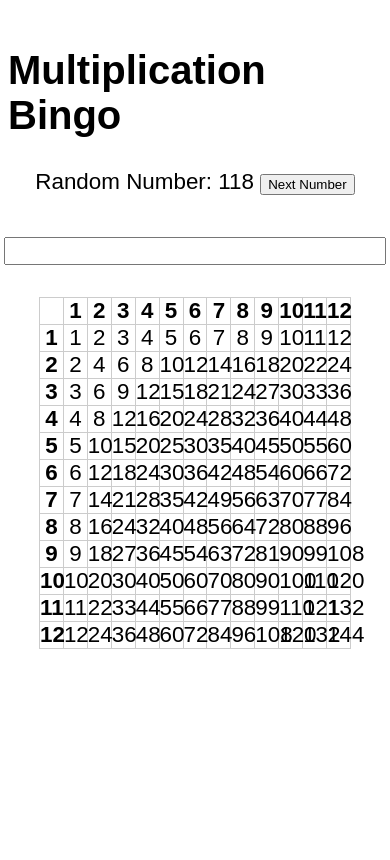
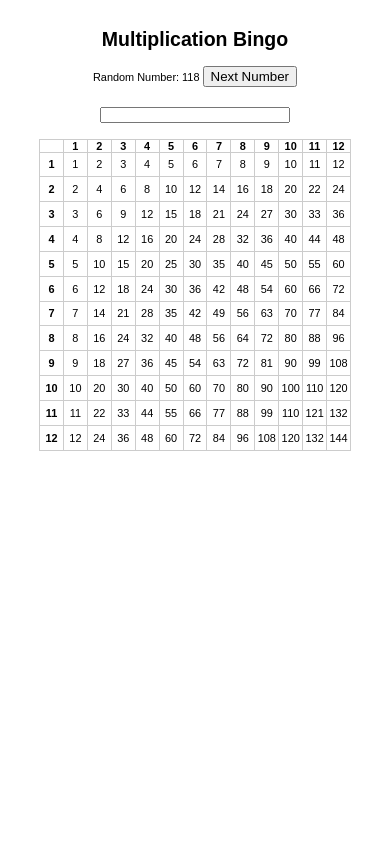
Before and after one commit to Bdmilken/Multiplication_Bingo, a Flask app: page / in a window 390 px wide. Run offline with Flask 3, Linux system fonts and the light colour scheme.

Commit message:
Make board responsive using vmin

```diff
--- a/templates/board.html
+++ b/templates/board.html
@@ -2,6 +2,7 @@
 <html lang="en">
 <head>
     <meta charset="utf-8">
+    <meta name="viewport" content="width=device-width, initial-scale=1">
     <title>Multiplication Bingo</title>
     <style>
         body {
@@ -11,6 +12,7 @@
             justify-content: flex-start;
             min-height: 100vh;
             font-family: sans-serif;
+            font-size: 2vmin;
         }
         h1 {
             font-size: 2.5em;
```
